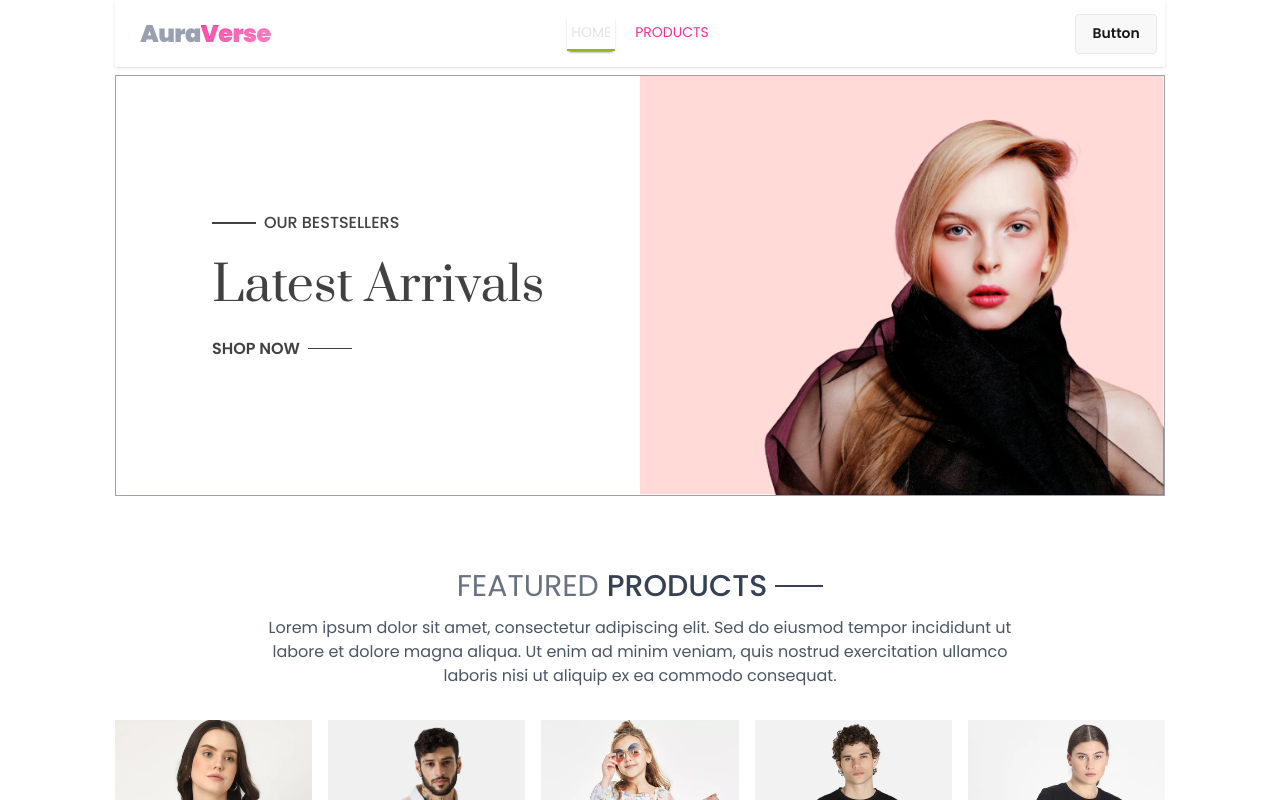
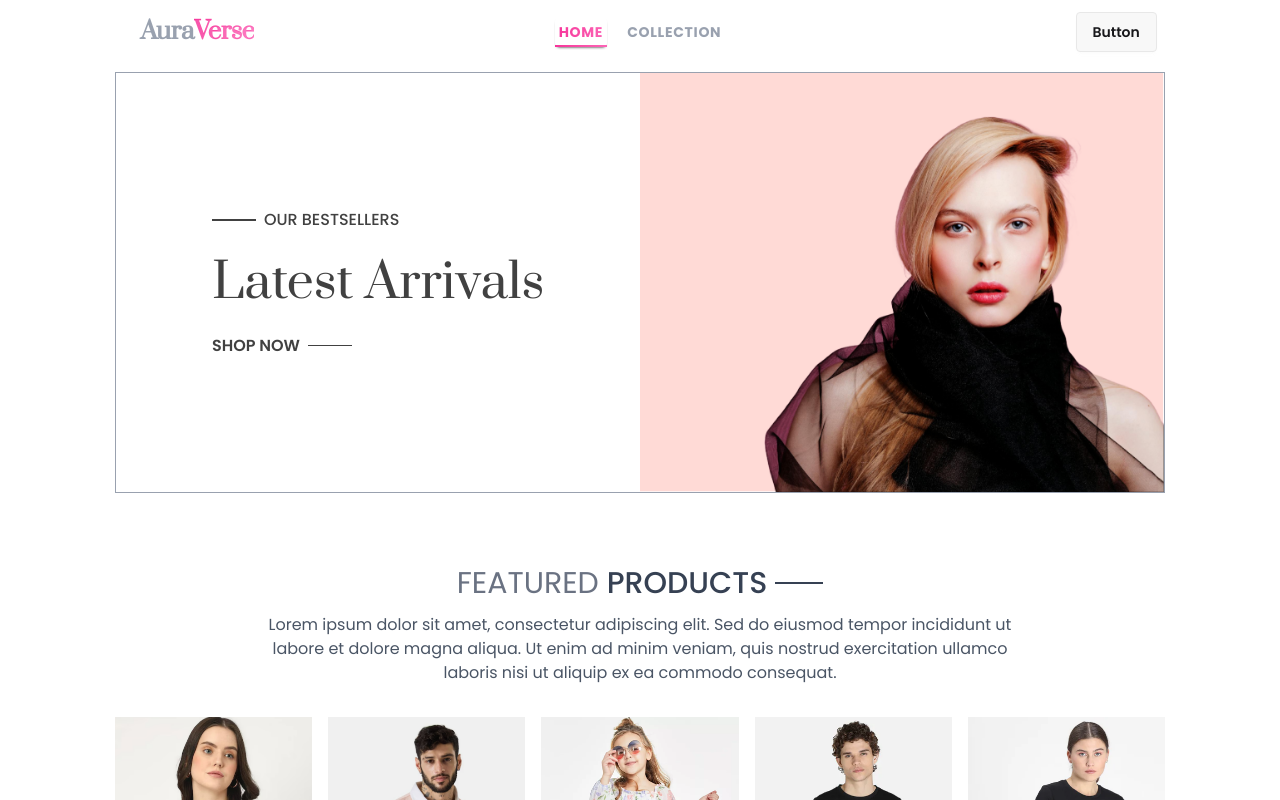
Before and after one commit to fahimx51/auraverse, a React (Vite) app: page / in a window 1280 px wide. Shown: the top 800 px of the page. Built offline with nearby package versions, Linux system fonts and the light colour scheme.

Commit message:
feat: enhance collection page with filtering options and product sorting fix: update logo component className for consistency refactor: improve navbar links with active styles chore: update product ratings and stock status in data

```diff
--- a/src/components/Logo.jsx
+++ b/src/components/Logo.jsx
@@ -1,7 +1,7 @@
 function Logo() {
     return (
-        <div class="select-none text-2xl font-black tracking-tight text-gray-400">
-            Aura<span class="bg-gradient-to-r from-pink-500 to-pink-400 bg-clip-text text-transparent">Verse</span>
+        <div className="font-prata select-none text-2xl font-black tracking-tight text-gray-400">
+            Aura<span className="bg-gradient-to-r from-pink-500 to-pink-400 bg-clip-text text-transparent">Verse</span>
         </div>
     )
 }
--- a/src/components/Navbar.jsx
+++ b/src/components/Navbar.jsx
@@ -1,24 +1,38 @@
-import { NavLink } from 'react-router';
+import { Link, NavLink } from 'react-router';
 import Logo from './Logo';
 
 function Navbar() {
-    const isActiveClass = "px-1 border-[#92bb17] mx-2 border-b-2 rounded-none bg-transparent";
-    const notActiveClass = "px-1 bg-transparent mx-2 hover:border-b-2 hover:border-gray-300 text-secondary rounded-none";
 
-    const navItems = <>
-        <li><NavLink to='/' className={({ isActive }) =>
-            `${isActive ? `${isActiveClass}` : `${notActiveClass}`}`}>
-            HOME
-        </NavLink></li>
+    const navLinkBase = "relative px-1 mx-2 bg-transparent font-bold tracking-wider transition-colors duration-200 ease-in-out py-1";
 
-        <li><NavLink to='/collection' className={({ isActive }) =>
-            `${isActive ? `${isActiveClass}` : `${notActiveClass}`}`}>
-            PRODUCTS
-        </NavLink></li>
-    </>
+    const activeStyles = "bg-gradient-to-r from-pink-500 to-pink-400 bg-clip-text text-transparent after:absolute after:bottom-0 after:left-0 after:h-[2px] after:w-full after:bg-gradient-to-r after:from-pink-500 after:to-pink-400";
+
+    const notActiveStyles = "text-gray-400 hover:text-gray-600 after:absolute after:bottom-0 after:left-0 after:h-[2px] after:w-0 hover:after:w-full after:bg-gray-300 after:transition-all after:duration-200";
+
+    const navItems = (
+        <>
+            <li>
+                <NavLink
+                    to='/'
+                    className={({ isActive }) => `${navLinkBase} ${isActive ? activeStyles : notActiveStyles}`}
+                >
+                    HOME
+                </NavLink>
+            </li>
+
+            <li>
+                <NavLink
+                    to='/collection'
+                    className={({ isActive }) => `${navLinkBase} ${isActive ? activeStyles : notActiveStyles}`}
+                >
+                    COLLECTION
+                </NavLink>
+            </li>
+        </>
+    );
 
     return (
-        <div className="navbar bg-base-100 shadow-sm">
+        <div className="navbar bg-base-100">
             <div className="navbar-start">
                 <div className="dropdown">
                     <div tabIndex={0} role="button" className="btn btn-ghost lg:hidden">
@@ -32,9 +46,9 @@ function Navbar() {
                         }
                     </ul>
                 </div>
-                <a className="btn btn-ghost text-xl">
+                <Link to='/' className="btn btn-ghost text-xl">
                     <Logo />
-                </a>
+                </Link>
             </div>
             <div className="navbar-center hidden lg:flex">
                 <ul className="menu menu-horizontal px-1">
--- a/src/components/ProductItem.jsx
+++ b/src/components/ProductItem.jsx
@@ -1,7 +1,7 @@
 import { Link } from "react-router";
 
 function ProductItem({product}) {
-    console.log(product);
+    // console.log(product);
     return (
         <Link to={`/product/${product.id}`} className="text-gray-700 cursor-pointer">
             <div className='overflow-hidden'>
--- a/src/data/products.js
+++ b/src/data/products.js
@@ -258,7 +258,7 @@ export const products = [
         "category": "Topwear",
         "price": 160,
         "image": [p_img14],
-        "rating": 4.5,
+        "rating": 5,
         "colors": ["White", "Navy"],
         "sizes": ["S", "M", "L", "XL"],
         "inStock": true,
@@ -270,7 +270,7 @@ export const products = [
         "category": "Bottomwear",
         "price": 140,
         "image": [p_img15],
-        "rating": 4.5,
+        "rating": 4.0,
         "colors": ["White", "Navy"],
         "sizes": ["S", "M", "L", "XL"],
         "inStock": true,
@@ -282,7 +282,7 @@ export const products = [
         "category": "Topwear",
         "price": 170,
         "image": [p_img16],
-        "rating": 4.5,
+        "rating": 5,
         "colors": ["White", "Navy"],
         "sizes": ["S", "M", "L", "XL"],
         "inStock": true,
@@ -294,7 +294,7 @@ export const products = [
         "category": "Bottomwear",
         "price": 150,
         "image": [p_img17],
-        "rating": 4.5,
+        "rating": 4.9,
         "colors": ["White", "Navy"],
         "sizes": ["S", "M", "L", "XL"],
         "inStock": true,
@@ -306,7 +306,7 @@ export const products = [
         "category": "Topwear",
         "price": 180,
         "image": [p_img18],
-        "rating": 4.5,
+        "rating": 4.7,
         "colors": ["White", "Navy"],
         "sizes": ["S", "M", "L", "XL"],
         "inStock": true,
@@ -354,7 +354,7 @@ export const products = [
         "category": "Bottomwear",
         "price": 200,
         "image": [p_img22],
-        "rating": 4.5,
+        "rating": 4.8,
         "colors": ["White", "Navy"],
         "sizes": ["S", "M", "L", "XL"],
         "inStock": true,
@@ -393,7 +393,7 @@ export const products = [
         "rating": 4.5,
         "colors": ["White", "Navy"],
         "sizes": ["S", "M", "L", "XL"],
-        "inStock": true,
+        "inStock": false,
         "description": "A lightweight, usually knitted, pullover shirt, close-fitting and with a round neckline and short sleeves, worn as an undershirt or outer garment."
     },
     {
@@ -417,7 +417,7 @@ export const products = [
         "rating": 4.5,
         "colors": ["White", "Navy"],
         "sizes": ["S", "M", "L", "XL"],
-        "inStock": true,
+        "inStock": false,
         "description": "A lightweight, usually knitted, pullover shirt, close-fitting and with a round neckline and short sleeves, worn as an undershirt or outer garment."
     },
     {
@@ -462,7 +462,7 @@ export const products = [
         "category": "Topwear",
         "price": 220,
         "image": [p_img31],
-        "rating": 4.5,
+        "rating": 5,
         "colors": ["White", "Navy"],
         "sizes": ["S", "M", "L", "XL"],
         "inStock": true,
@@ -498,7 +498,7 @@ export const products = [
         "category": "Topwear",
         "price": 260,
         "image": [p_img34],
-        "rating": 4.5,
+        "rating": 4.8,
         "colors": ["White", "Navy"],
         "sizes": ["S", "M", "L", "XL"],
         "inStock": true,
@@ -546,7 +546,7 @@ export const products = [
         "category": "Topwear",
         "price": 280,
         "image": [p_img38],
-        "rating": 4.5,
+        "rating": 3.5,
         "colors": ["White", "Navy"],
         "sizes": ["S", "M", "L", "XL"],
         "inStock": true,
--- a/src/pages/Collection.jsx
+++ b/src/pages/Collection.jsx
@@ -1,8 +1,79 @@
-import React from 'react'
+import React, { useContext, useEffect, useState } from 'react'
+import { ShopContext } from '../context/ShopContext';
+import { assets } from '../data/products';
+import TitleSection from '../components/TitleSection';
+import ProductItem from '../components/ProductItem';
 
 function Collection() {
+
+    const { products } = useContext(ShopContext);
+    const [showFilter, setShowFilter] = useState(false);
+
+    const [categories, setCategories] = useState([]);
+
+    useEffect(() => {
+        const uniqueCategories = [...new Set(products.map((product) => product.category))];
+        setCategories(uniqueCategories);
+    }, [products]);
+
+
+
     return (
-        <div>Collection</div>
+        <div className='flex flex-col sm:flex-row gap-1 sm:gap-10 pt-10 border-t'>
+
+            {/* Filter Options  */}
+            <div className="min-w-60">
+                <div onClick={() => setShowFilter(!showFilter)} className='my-2 text-md md:text-xl flex item-center cursor-pointer gap-2'>
+                    <p>FILTERS</p>
+                    <img
+                        src={assets.dropdown_icon}
+                        alt=""
+                        className={`h-3 my-1.5 sm:hidden ${showFilter ? 'rotate-90' : ''}`}
+                    />
+                </div>
+
+                {/* Category Filters */}
+                <div className={`border border-gray-300 pl-5 py-3 mt-6 ${showFilter ? '' : 'hidden'} sm:block`}>
+                    <p className='mb-3 text-sm font-medium'>CATEGORIES</p>
+                    <div className='flex flex-col gap-2 text-sm font-light text-gray-700'>
+                        {
+                            categories.map((category, index) => (
+                                <p key={index} className='flex gap-2'>
+                                    <input type="checkbox" value={category} className='w-3' />
+                                    {category}
+                                </p>
+                            ))
+                        }
+                    </div>
+                </div>
+            </div>
+
+            {/* Right Side */}
+            <div className='flex-1'>
+                <div className='flex justify-between text-base sm:text-2xl mb-4'>
+                    <div className='max-sm:hidden'>
+                        <TitleSection text1={'ALL '} text2={'COLLECTIONS'} />
+                    </div>
+
+                    {/* Product Sort  */}
+                    <select className='border-2 border-gray-300 text-sm px-2'>
+                        <option value="relavant">Sort By : Relavant</option>
+                        <option value="low-high">Sort By : Price Low to High</option>
+                        <option value="high-low">Sort By : Price High to Low</option>
+                    </select>
+                </div>
+
+                {/* Map Products */}
+                <div className="grid grid-cols-2 sm:grid-cols-3 md:grid-cols-4 lg:grid-cols-5 gap-4 gap-y-6">
+                    {
+                        products.map(product =>
+                            <ProductItem key={product.id} product={product} />
+                        )
+                    }
+                </div>
+            </div>
+
+        </div>
     )
 }
 
--- a/src/routes/router.jsx
+++ b/src/routes/router.jsx
@@ -1,6 +1,7 @@
 import { createBrowserRouter } from "react-router";
 import RootLayout from "../layouts/RootLayout";
 import Home from "../pages/Home";
+import Collection from "../pages/Collection";
 
 const router = createBrowserRouter([
     {
@@ -10,6 +11,10 @@ const router = createBrowserRouter([
             {
                 index: true,
                 Component: Home,
+            },
+            {
+                path: "collection",
+                Component: Collection,
             }
         ]
     }
```
